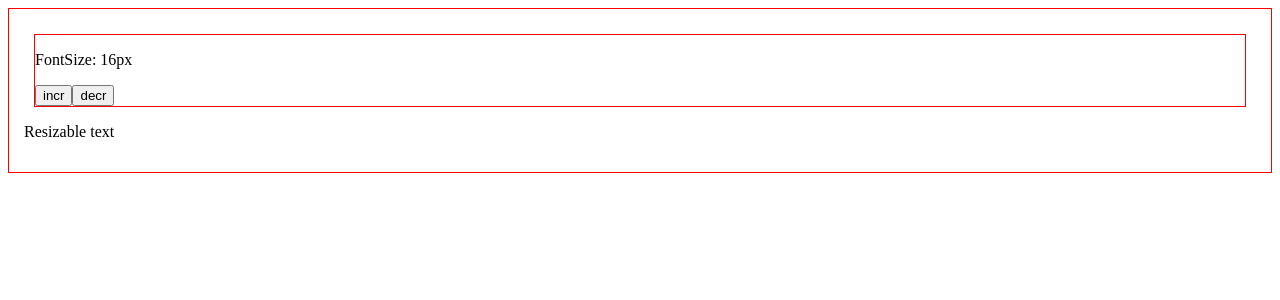
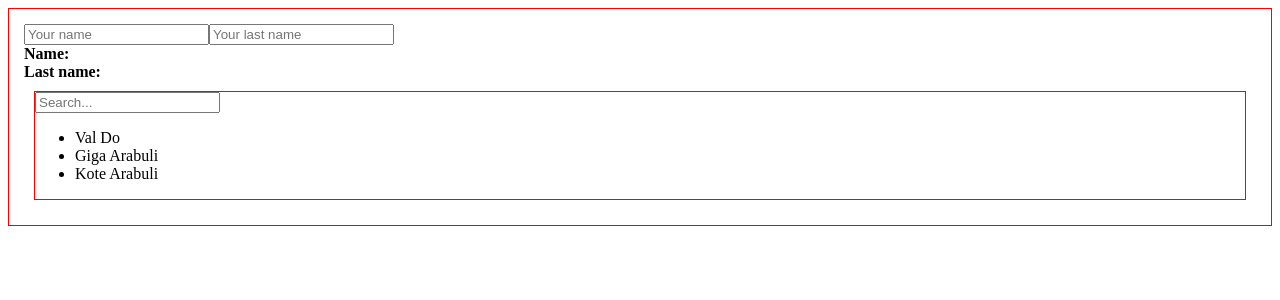
Before and after one commit to valeri879/val-do-pro-syllogia, an Angular app: page / in a window 1280 px wide. Shown: the top 300 px of the page. Built offline with nearby package versions, Linux system fonts and the light colour scheme.

Commit message:
lecture 6

```diff
--- a/src/app/app.component.html
+++ b/src/app/app.component.html
@@ -1,5 +1,11 @@
-<app-child [(size)]="fontSizePx"></app-child>
-<p [style.font-size.px]="fontSizePx">Resizable text</p>
-<!--
-<input #phone type="text" placeholder="phone number">
-<button (click)="submit(phone.value)">submit</button> -->
+<input type="text" [(ngModel)]="name" placeholder="Your name">
+<input type="text" [(ngModel)]="lastName" placeholder="Your last name">
+<div>
+    <div>
+        <b>Name: </b>{{ name }}
+    </div>
+    <div>
+        <b>Last name: </b>{{ lastName }}
+    </div>
+</div>
+<app-child></app-child>
--- a/src/app/app.component.ts
+++ b/src/app/app.component.ts
@@ -1,4 +1,5 @@
 import { Component, OnInit } from '@angular/core';
+import { TestService, User } from './services/test.service';
 
 @Component({
   selector: 'app-root',
@@ -7,14 +8,19 @@ import { Component, OnInit } from '@angular/core';
 })
 export class AppComponent implements OnInit {
 
-  public fontSizePx: number = 16;
+  public name: string = '';
+  public lastName: string = '';
+
+  public users: User[] = [];
+
+  constructor(
+    // private testService: TestService
+  ) {}
 
   ngOnInit(): void {
-
-  }
-
-  submit(val: string) {
-    console.log(val);
+/*     this.users = this.testService.users;
+    console.log('this is parent component', this.testService.users);
+    console.log('full name', this.testService.fullName('Val', 'Do')) */
   }
 
 }
--- a/src/app/child/child.component.css
+++ b/src/app/child/child.component.css
@@ -3,9 +3,3 @@
     border: 1px solid red;
     margin: 10px;
 }
-
-img {
-    background-color: blueviolet;
-    display: block;
-    height: 200px;
-}
--- a/src/app/child/child.component.html
+++ b/src/app/child/child.component.html
@@ -1,3 +1,5 @@
-<p [style.font-size.px]="size">FontSize: {{size}}px</p>
-<button (click)="inc()">incr</button>
-<button (click)="dec()">decr</button>
+<input [(ngModel)]="query" type="text" placeholder="Search...">
+{{ query }}
+<ul>
+    <li *ngFor="let user of testService.users">{{ testService.fullName(user.name, user.lastName) }}</li>
+</ul>
--- a/src/app/child/child.component.ts
+++ b/src/app/child/child.component.ts
@@ -1,25 +1,20 @@
-import { Component, EventEmitter, Input, Output } from '@angular/core';
+import { Component, OnInit } from '@angular/core';
+import { TestService } from '../services/test.service';
 
 @Component({
   selector: 'app-child',
   templateUrl: './child.component.html',
   styleUrls: ['./child.component.css'],
+  providers: [TestService]
 })
-export class ChildComponent {
-  @Input() size!: number;
-  @Output() sizeChange = new EventEmitter<number>();
+export class ChildComponent implements OnInit {
+  public query!: string;
 
-  dec() {
-    this.resize(-1);
+  constructor(public testService: TestService) {
   }
 
-  inc() {
-    this.resize(+1);
+  ngOnInit(): void {
+    console.log(console.log(this.query));
   }
 
-  resize(i: number) {
-    console.log(i)
-    this.size = Math.min(40, Math.max(8, +this.size + i));
-    this.sizeChange.emit(this.size);
-  }
 }
--- a/src/app/interfaces/card.ts
+++ /dev/null
@@ -1,5 +0,0 @@
-export interface Card {
-    imgUrl: string;
-    title: string;
-    descr: string;
-}
--- /dev/null
+++ b/src/app/services/test.service.ts
@@ -0,0 +1,26 @@
+import { Injectable } from '@angular/core';
+
+export interface User {
+  name: string;
+  lastName: string;
+}
+
+@Injectable(
+  //{providedIn: 'root'}
+)
+export class TestService {
+
+  private city: string = 'Tbilisi';
+
+  public users: User[] = [
+    { name: 'Val', lastName: 'Do' },
+    { name: 'Giga', lastName: 'Arabuli' },
+    { name: 'Kote', lastName: 'Arabuli' },
+  ];
+
+  constructor() { }
+
+  public fullName(name: string, lastName: string) {
+    return `${name} ${lastName}`;
+  }
+}
```
Also changed, not shown: src/app/app.module.ts (+7 -2 lines).
